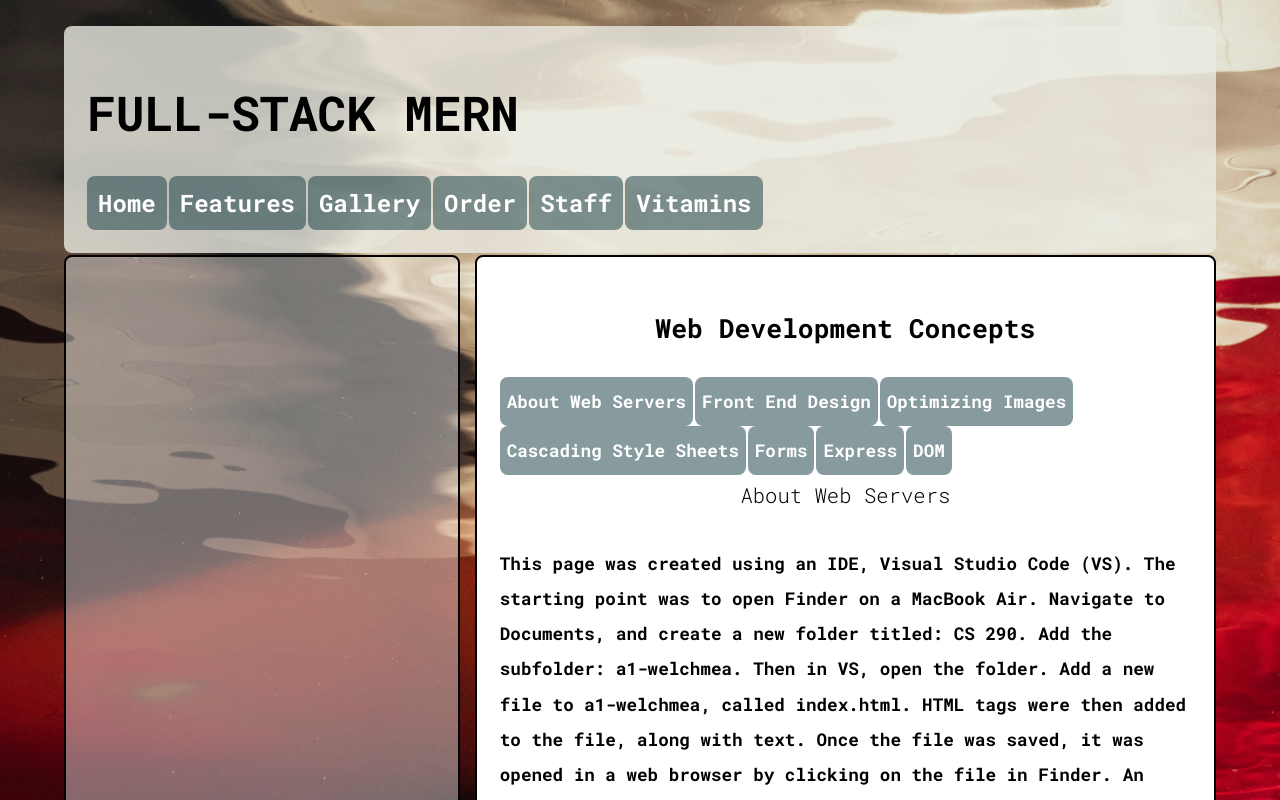
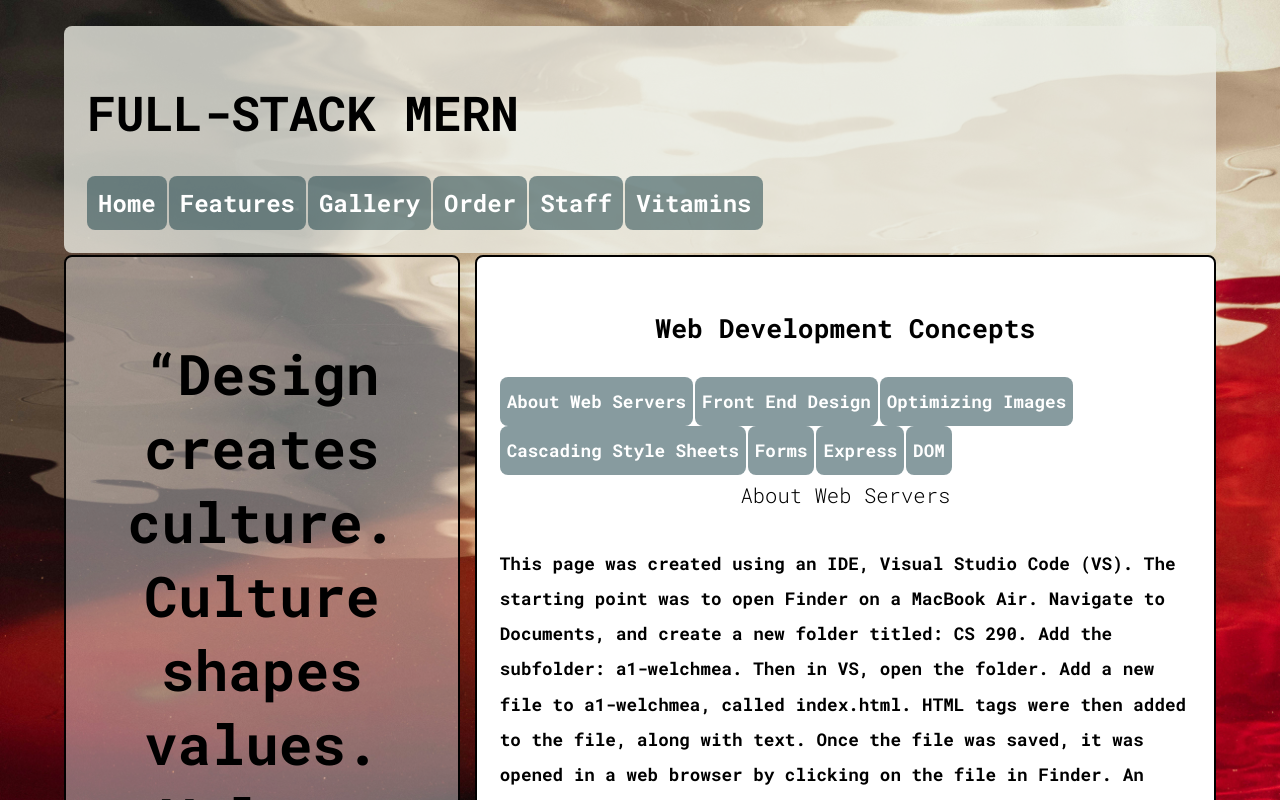
Before and after one commit to welchmea/MERN-app, a React (Create React App) app in the folder frontend/: page /FeaturePage in a window 1280 px wide. Shown: the top 800 px of the page. Built offline with nearby package versions, Linux system fonts and the light colour scheme.

Commit message:
changed size of img-div on Features page

```diff
--- a/frontend/src/pages/Features.js
+++ b/frontend/src/pages/Features.js
@@ -6,7 +6,7 @@ function FeaturePage() {
   useBackgroundImage("images/krzysztof-kowalik-9pFK1FR_5KQ-unsplash.jpg");
   return (
     <>
-      <div className="img-div-main" style={{fontSize: 40, height: 5920}}>
+      <div className="img-div-main">
         <p >
         “Design creates culture. Culture shapes values. Values determine the future.”
         </p>
```
